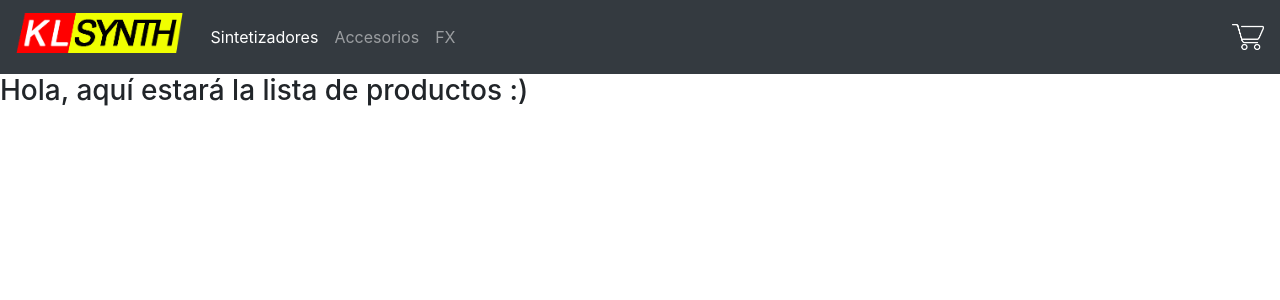
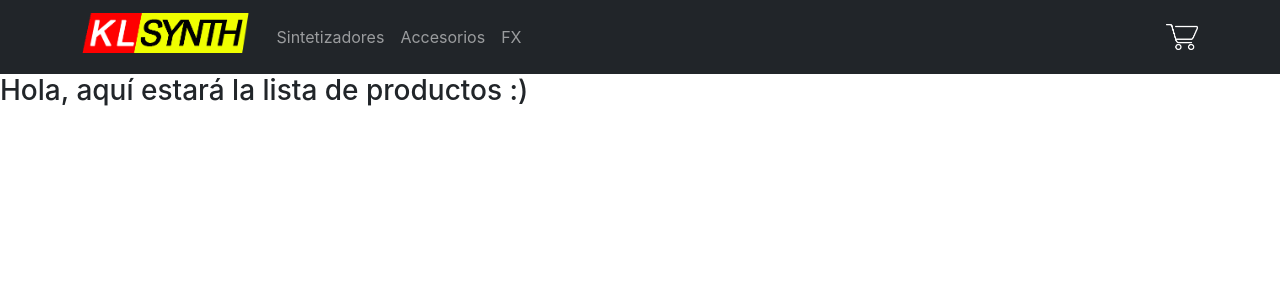
Before and after one commit to francocalluso/klsynth, a React (Vite) app: page / in a window 1280 px wide. Shown: the top 300 px of the page. Built offline with nearby package versions, Linux system fonts and the light colour scheme.

Commit message:
implementacion de react-bootstrap

```diff
--- a/package.json
+++ b/package.json
@@ -12,7 +12,9 @@
     "@emotion/styled": "^11.8.1",
     "@mui/icons-material": "^5.6.2",
     "@mui/material": "^5.6.3",
+    "bootstrap": "^5.1.3",
     "react": "^18.0.0",
+    "react-bootstrap": "^2.3.1",
     "react-dom": "^18.0.0"
   },
   "devDependencies": {
--- a/src/App.jsx
+++ b/src/App.jsx
@@ -1,5 +1,7 @@
-import ItemListContainer from "./components/ItemListContainer"
-import Navbar from "./components/NavBar"
+import ItemListContainer from "./components/ItemListContainer";
+import Navbar from "./components/NavBar";
+
+import 'bootstrap/dist/css/bootstrap.min.css';
 
 
 function App() {
--- /dev/null
+++ b/src/components/Logo.jsx
@@ -0,0 +1,9 @@
+import logo from '../imagenes/logo2.png'
+
+function Logo() {
+  return (
+    <img className='h2' src={logo} alt="logo" />
+  )
+}
+
+export default Logo
--- a/src/components/NavBar.jsx
+++ b/src/components/NavBar.jsx
@@ -1,36 +1,36 @@
-import React from 'react'
+
 import CartWidget from './CartWidget'
-import logo from '../imagenes/logo2.png'
+import Logo from './Logo'
+
 import './NavBar.css'
+
+import {Container, Nav, Navbar} from 'react-bootstrap'
 
 
 
 function NavBar() {
   return (
-    <nav className="navbar navbar-expand-lg navbar-dark bg-dark">
-        <a className="navbar-brand" href="#">
-            <img className='h2' src={logo} alt="logo" />
-        </a>
-        <button className="navbar-toggler" type="button" data-toggle="collapse" data-target="#navbarNav" aria-controls="navbarNav" aria-expanded="false" aria-label="Toggle navigation">
-            <span className="navbar-toggler-icon"></span>
-        </button>
-        <div className="collapse navbar-collapse" id="navbarNav">
-            <ul className="navbar-nav">
-                <li className="nav-item active">
-                    <a className="nav-link" href="#">Sintetizadores <span className="sr-only">(current)</span></a>
-                </li>
-                <li className="nav-item">
-                    <a className="nav-link" href="#">Accesorios</a>
-                </li>
-                <li className="nav-item">
-                    <a className="nav-link" href="#">FX</a>
-                </li>
-            </ul>
+    <Navbar collapseOnSelect expand="lg" bg="dark" variant="dark">
+        <Container>
+            <Navbar.Brand href="#home">
+               <Logo/>
+            </Navbar.Brand>
+            <Navbar.Toggle aria-controls="responsive-navbar-nav" />
+            <Navbar.Collapse id="responsive-navbar-nav">
+                <Nav className="me-auto">
+                    <Nav.Link href="#features">Sintetizadores</Nav.Link>
+                    <Nav.Link href="#pricing">Accesorios</Nav.Link>
+                    <Nav.Link href="#pricing">FX</Nav.Link>
+                </Nav>
+                <Nav>
+                    <CartWidget/>
+                </Nav>
+            </Navbar.Collapse>
+        </Container>
+    </Navbar>
 
-        </div>
-        <CartWidget/>
 
-    </nav>
+
   )
 }
 
```
Also changed, not shown: 1 other file (tests, documents, lock files or other folders).
